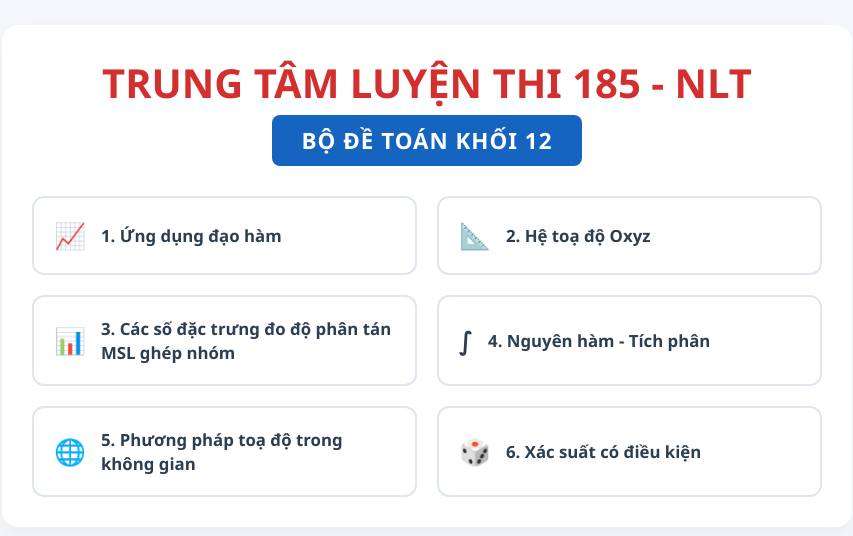
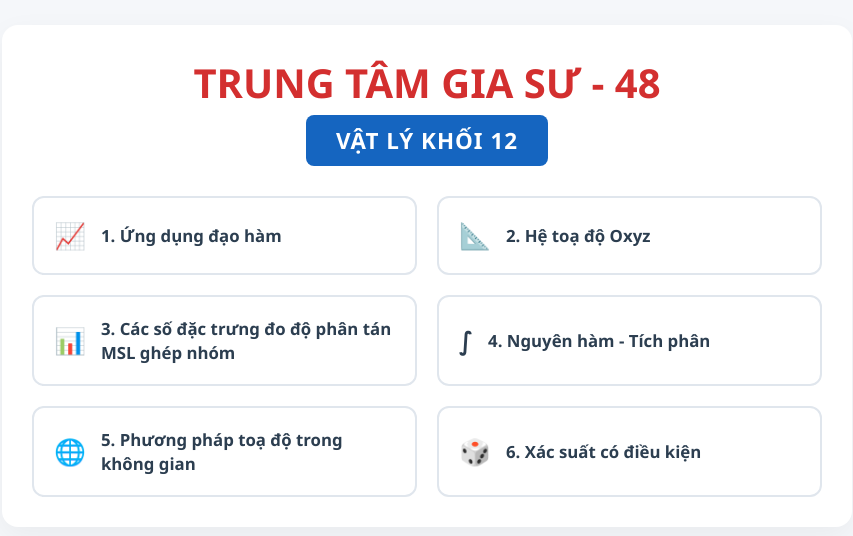
Before and after one commit to TT-Giasu-48/VL-ONLINE, a plain HTML site: page index.html in a window 1280 px wide. Shown: the part 124-660 px from the top of the page, without its empty margins (213-1066 px from the left). Drawn offline with Linux system fonts and the light colour scheme.

Commit message:
Replace math content with physics content in index.html

```diff
--- a/index.html
+++ b/index.html
@@ -3,7 +3,7 @@
 <head>
     <meta charset="UTF-8">
     <meta name="viewport" content="width=device-width, initial-scale=1.0">
-    <title>Toán 185 - Nguyễn Lộ Trạch</title>
+    <title>VẬT LÝ - TRẦN QUỐC HIỀN </title>
     <style>
         :root {
             --primary-color: #1565C0;
@@ -181,8 +181,8 @@
 <body>
 
 <div class="container">
-    <div class="year-tag">TRUNG TÂM LUYỆN THI 185 - NLT</div>
-    <div class="title-banner">BỘ ĐỀ TOÁN KHỐI 12</div>
+    <div class="year-tag">TRUNG TÂM GIA SƯ - 48 </div>
+    <div class="title-banner">VẬT LÝ KHỐI 12</div>
 
     <div class="chapters-grid" id="chaptersGrid">
         <div class="chapter-card" onclick="openExamSection('daoham', 'Ứng Dụng Đạo Hàm')">
```
